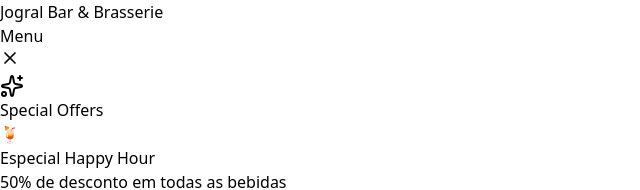
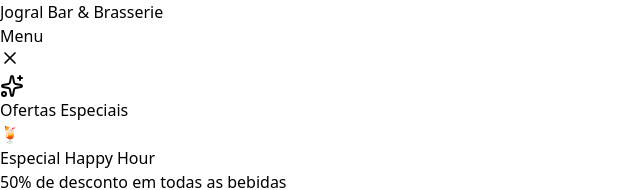
Before and after one commit to LuygiZ/jogral-menu-qr, a React (Vite) app: page / in a window 1280 px wide. Shown: the top 190 px of the page, without its empty margins (0-640 px from the left). Built offline with nearby package versions, Linux system fonts and the light colour scheme.

Commit message:
Esqueci me de alterar para pt

```diff
--- a/src/App.jsx
+++ b/src/App.jsx
@@ -70,7 +70,7 @@
           <div className="max-w-4xl mx-auto py-6 px-4">
             <div className="flex items-center gap-2 mb-4">
               <Sparkles className="text-black" size={24} />
-              <h2 className="text-2xl font-bold text-black">Special Offers</h2>
+              <h2 className="text-2xl font-bold text-black">Ofertas Especiais</h2>
             </div>
 
             <div className="grid grid-cols-1 md:grid-cols-2 lg:grid-cols-3 gap-4">
```
